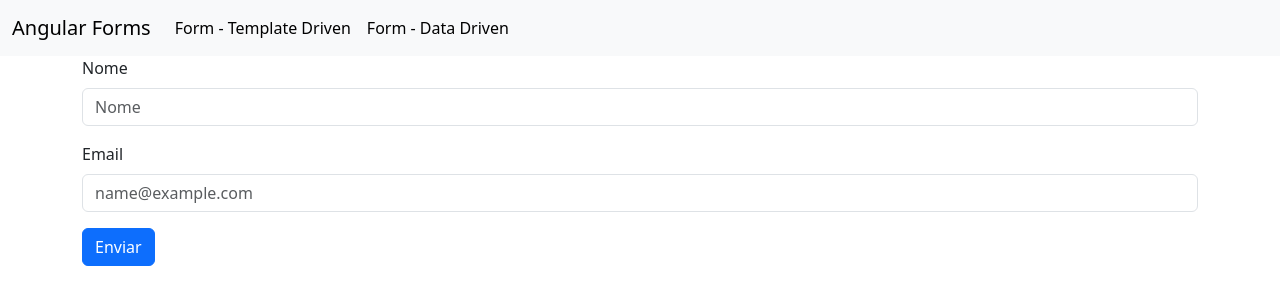
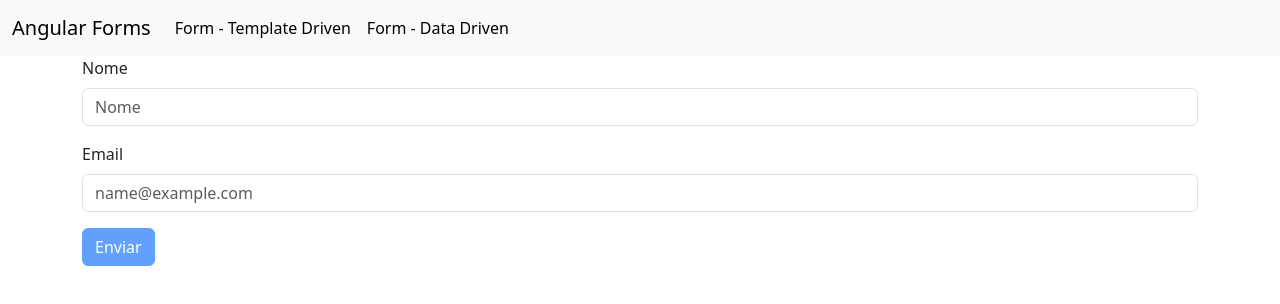
Before and after one commit to maiconcardoso/studying_angular_forms, an Angular app: page /templateForm in a window 1280 px wide. Shown: the top 304 px of the page. Built offline with nearby package versions, Linux system fonts and the light colour scheme.

Commit message:
Desabilitando o botão de submit

```diff
--- a/src/app/template-form/template-form.component.html
+++ b/src/app/template-form/template-form.component.html
@@ -10,9 +10,12 @@
   <div class="mb-3">
     <label for="email" class="form-label">Email</label>
     <input type="email" required class="form-control" id="email" placeholder="name@example.com" name="email"
-      [(ngModel)]="usuario.email" email>
+      [(ngModel)]="usuario.email" email #email="ngModel">
+      <div class="alert alert-danger" role="alert" *ngIf="!email.valid && nome.touched">
+        Email inválido.
+      </div>
   </div>
   <div class="mb-3">
-    <button type="submit" class="btn btn-primary">Enviar</button>
+    <button [disabled]="!f.valid" type="submit" class="btn btn-primary">Enviar</button>
   </div>
 </form>
```
